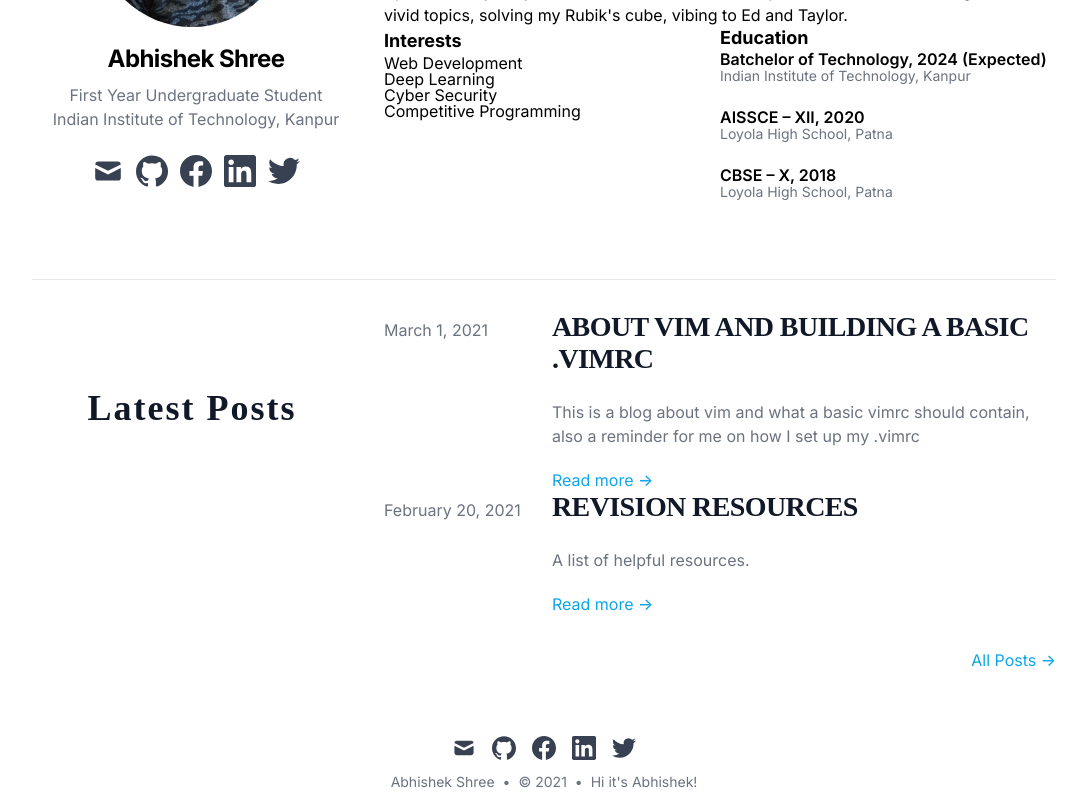
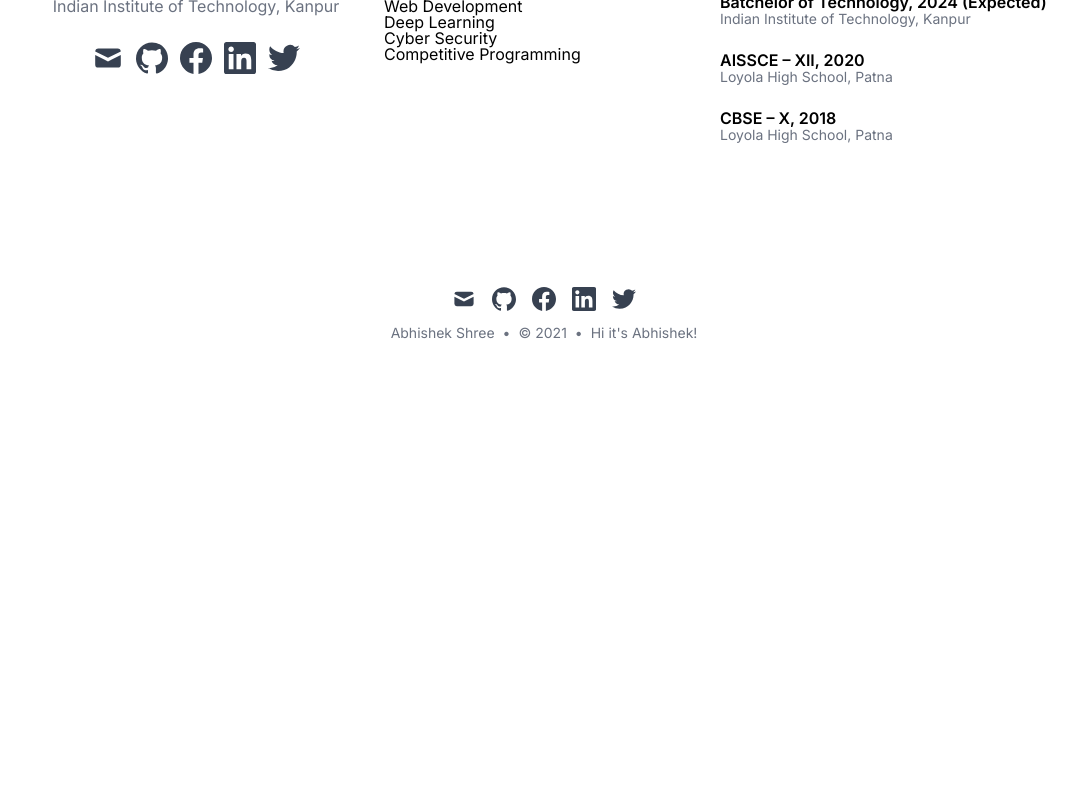
Before and after one commit to abhishekshree/abhishekshree.github.io, a Next.js app: page / in a window 1280 px wide. Shown: the part 449-1249 px from the top of the page, without its empty margins (96-1183 px from the left). After the commit the page ends 800 px from the top, so only its background shows below. Built offline with nearby package versions, Linux system fonts and the light colour scheme; what @tailwindcss/typography would draw is missing.

Commit message:
UI Changes

```diff
--- a/components/LayoutWrapper.js
+++ b/components/LayoutWrapper.js
@@ -34,7 +34,7 @@ const LayoutWrapper = ({ children }) => {
                 <Link
                   key={link.title}
                   href={link.href}
-                  className="p-1 font-medium text-gray-900 sm:p-4 dark:text-gray-100"
+                  className="p-1 font-medium text-gray-900 sm:p-4 dark:text-gray-100 strikethrough"
                 >
                   {link.title}
                 </Link>
--- a/css/tailwind.css
+++ b/css/tailwind.css
@@ -42,3 +42,41 @@ html {
   list-style: url("/static/images/graduate.svg");
   list-style-image: url("/static/images/graduate.svg");
 }
+
+.strikethrough {
+  position: relative;
+  cursor: pointer;
+}
+
+.strikethrough:before,
+.strikethrough:after {
+  content: '';
+  position: absolute;
+  width: 0%;
+  height: 1.8px;
+  top: 50%;
+  margin-top: -0.5px;
+  background: rgb(56, 170, 159);
+}
+
+.strikethrough:before {
+  left: -1.5px;
+}
+
+.strikethrough:after {
+  right: 1.5px;
+  background: rgb(56, 170, 159);
+  transition: width 0.8s cubic-bezier(0.22, 0.61, 0.36, 1);
+}
+
+.strikethrough:hover:before {
+  background: rgb(56, 170, 159);
+  width: 100%;
+  transition: width 0.5s cubic-bezier(0.22, 0.61, 0.36, 1);
+}
+
+.strikethrough:hover:after {
+  background: transparent;
+  width: 100%;
+  transition: 0s;
+}
--- a/pages/index.js
+++ b/pages/index.js
@@ -22,11 +22,6 @@ export default function About({ posts }) {
         url={siteMetadata.siteUrl}
       />
       <div className="divide-y">
-        <div className="pt-6 pb-8 space-y-2 md:space-y-5">
-          <h1 className="bree-head text-3xl font-extrabold leading-9 tracking-tight text-gray-900 dark:text-gray-100 sm:text-4xl sm:leading-10 md:text-6xl md:leading-14">
-            Namaste!
-          </h1>
-        </div>
         <div className="items-start space-y-2 xl:grid xl:grid-cols-3 xl:gap-x-8 xl:space-y-0">
           <div className="flex flex-col items-center pt-8 space-x-2">
             <img src={siteMetadata.image} alt="avatar" className="w-48 h-48 rounded-full" />
@@ -53,6 +48,9 @@ export default function About({ posts }) {
             </div>
           </div>
           <div className="pt-8 pb-8 prose dark:prose-dark max-w-none xl:col-span-2">
+            <h1 className="bree-head text-3xl font-extrabold leading-9 tracking-tight text-gray-900 dark:text-gray-100 sm:text-4xl sm:leading-10 md:text-6xl md:leading-14">
+              Namaste!
+            </h1>
             <p>
               I am Abhishek Shree, a first-year undergrad at the Indian Institute of Technology,
               Kanpur. I am interested in web development, design tools and pretty much anything
@@ -69,8 +67,8 @@ export default function About({ posts }) {
                 competitive programming
               </a>{' '}
               at times. Currently my major interests include Deep Learning, Number Theory and Cyber
-              Security (I like doing CTF's). I love to learn random things now and
-              then, be it about the web or linux or even vim xD.
+              Security (I like doing CTF's). I love to learn random things now and then, be it about
+              the web or linux or even vim xD.
             </p>
             <p>
               Apart from my daily endeavor to be a better developer, I can be found reading books on
@@ -139,91 +137,6 @@ export default function About({ posts }) {
           </div>
         </div>
       </div>
-      <br />
-      <br />
-      <hr />
-      {/* Next Section */}
-      <div className="divide-y divide-gray-200 dark:divide-gray-700">
-        {/* My way */}
-        <div className="items-start space-y-2 xl:grid xl:grid-cols-3 xl:gap-x-8 xl:space-y-0">
-          <div className="flex flex-col items-center pt-8 space-x-2">
-            {/* Left Part */}
-            <div className="pt-6 pb-8 space-y-2 md:space-y-5">
-              <br />
-              <h1 className="bree-head text-2xl font-extrabold leading-9 tracking-tight text-gray-900 dark:text-gray-100 sm:text-3xl sm:leading-10 md:text-4xl md:leading-14">
-                Latest Posts
-              </h1>
-            </div>
-          </div>
-          <div className="pt-8 pb-8 prose dark:prose-dark max-w-none xl:col-span-2">
-            {/* Right part */}
-            {!posts.length && 'No posts found.'}
-            {posts.slice(0, MAX_DISPLAY).map((frontMatter) => {
-              const { slug, date, title, summary, tags } = frontMatter
-              return (
-                <div key={slug}>
-                  <article>
-                    <div className="space-y-1 xl:grid xl:grid-cols-4 xl:space-y-0 xl:items-baseline">
-                      <dl>
-                        <dt className="sr-only">Published on</dt>
-                        <dd className="text-base font-medium leading-6 text-gray-500 dark:text-gray-400">
-                          <time dateTime={date}>
-                            {new Date(date).toLocaleDateString(
-                              siteMetadata.locale,
-                              postDateTemplate
-                            )}
-                          </time>
-                        </dd>
-                      </dl>
-                      <div className="space-y-5 xl:col-span-3">
-                        <div className="space-y-6">
-                          <div>
-                            <h2 className="text-2xl font-bold leading-8 tracking-tight">
-                              <Link
-                                href={`/blog/${slug}`}
-                                className="text-gray-900 dark:text-gray-100"
-                                style={{
-                                  textDecoration: 'none',
-                                }}
-                              >
-                                <span className="uppercase m">{title}</span>
-                              </Link>
-                            </h2>
-                          </div>
-                          <div className="prose text-gray-500 max-w-none dark:text-gray-400">
-                            {summary}
-                          </div>
-                        </div>
-                        <div className="text-base font-medium leading-6">
-                          <Link
-                            href={`/blog/${slug}`}
-                            className="text-blue-500 hover:text-blue-600 dark:hover:text-blue-400"
-                            aria-label={`Read "${title}"`}
-                            style={{ textDecoration: 'none' }}
-                          >
-                            Read more &rarr;
-                          </Link>
-                        </div>
-                      </div>
-                    </div>
-                  </article>
-                </div>
-              )
-            })}
-          </div>
-        </div>
-      </div>
-      {posts.length > MAX_DISPLAY && (
-        <div className="flex justify-end text-base font-medium leading-6">
-          <Link
-            href="/blog"
-            className="text-blue-500 hover:text-blue-600 dark:hover:text-blue-400"
-            aria-label="all posts"
-          >
-            All Posts &rarr;
-          </Link>
-        </div>
-      )}
     </>
   )
 }
```
